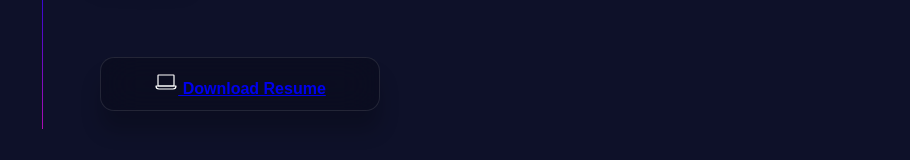
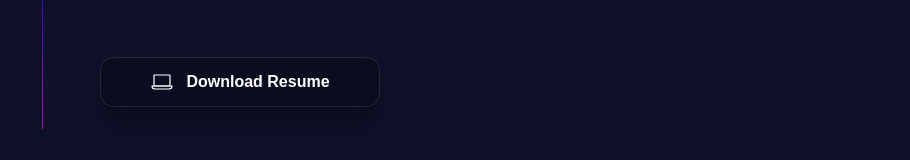
Before and after one commit to StratosFoteinopoulos/ReactWebsite, a React (Create React App) app: page / in a window 1280 px wide. Shown: the part 521-681 px from the top of the page, without its empty margins (0-910 px from the left). Built offline with nearby package versions, Linux system fonts and the light colour scheme; a web font is replaced by a local one.

Commit message:
resume download

```diff
--- a/package.json
+++ b/package.json
@@ -12,6 +12,7 @@
     "react": "^18.2.0",
     "react-dom": "^18.2.0",
     "react-scripts": "5.0.1",
+    "react-scroll": "^1.8.7",
     "styled-components": "^5.3.5",
     "web-vitals": "^2.1.4"
   },
--- a/src/App.js
+++ b/src/App.js
@@ -6,6 +6,7 @@ import IconTwitter from "./images/icon-twitter2.svg";
 import IconLaptop from "./images/icon-laptop.svg";
 import IconLinkedin from "./images/icon-linkedin2.svg";
 import IconGithub from "./images/icon-github2.svg";
+import Resume from "./Resume/STRATOS FOTEINOPOULOS RESUME.pdf";
 
 export default function App() {
   return (
@@ -43,7 +44,7 @@ export default function App() {
         learn and great team player.
         </p>
         <button>
-        <a href="Resume/STRATOS FOTEINOPOULOS RESUME.pdf" target="_blank"><img src={IconLaptop} alt="Download" /> Download Resume</a>
+        <a href={Resume} download target="_blank" rel="noreferrer"><img src={IconLaptop} alt="Download" /> Download Resume</a>
         </button>
       </Content>
       <Social>
@@ -163,11 +164,17 @@ const Content = styled.div`
     }
 
 
-    a:link {
-        text-decoration: underline;
-    }
-    a:hover {
+
+    a{
         text-decoration: none;
+        color:white;
+        font-size: 16px;
+        font-weight: 600;
+        display: flex;
+        gap: 12px;
+        justify-content: center;
+        align-items: center;
+
     }
     }
   }
```
Also changed, not shown: 1 other file (tests, documents, lock files or other folders).
